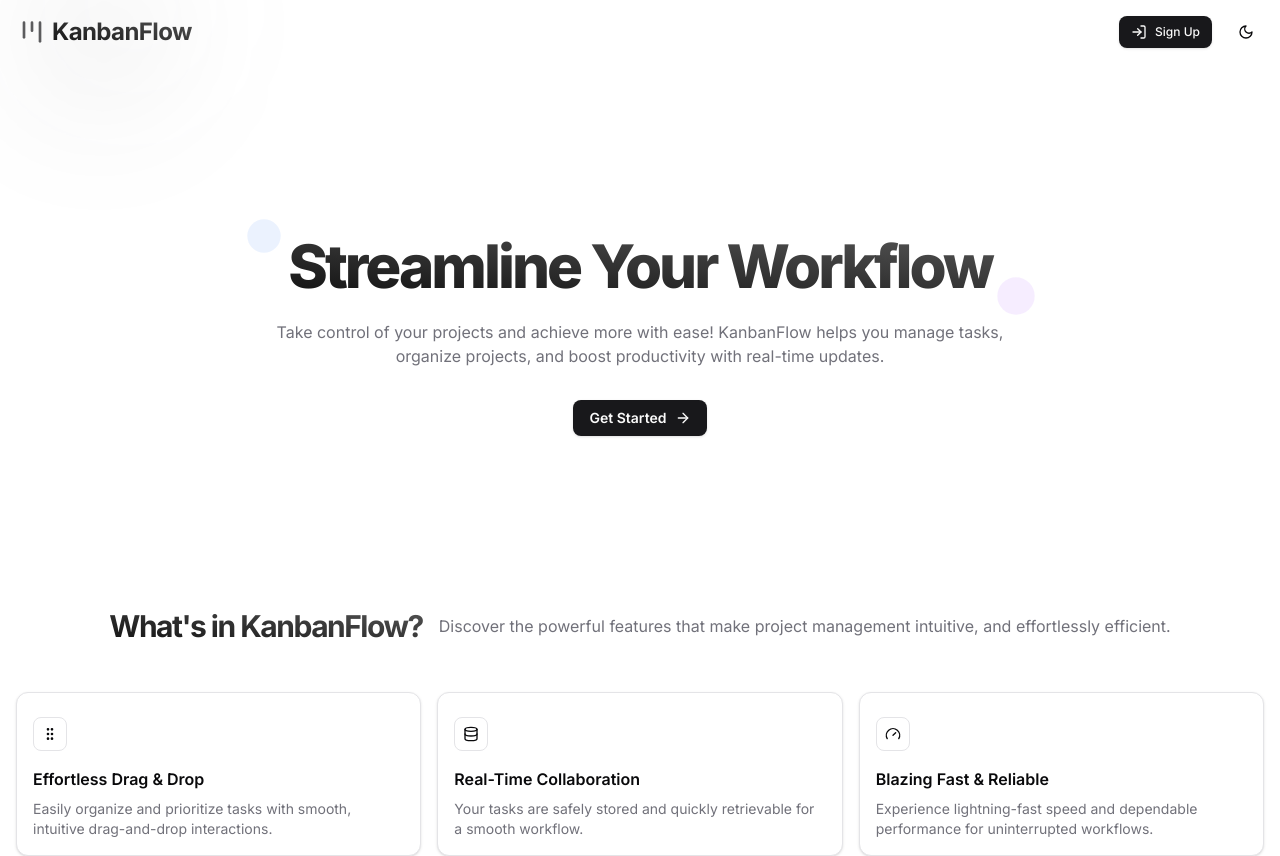
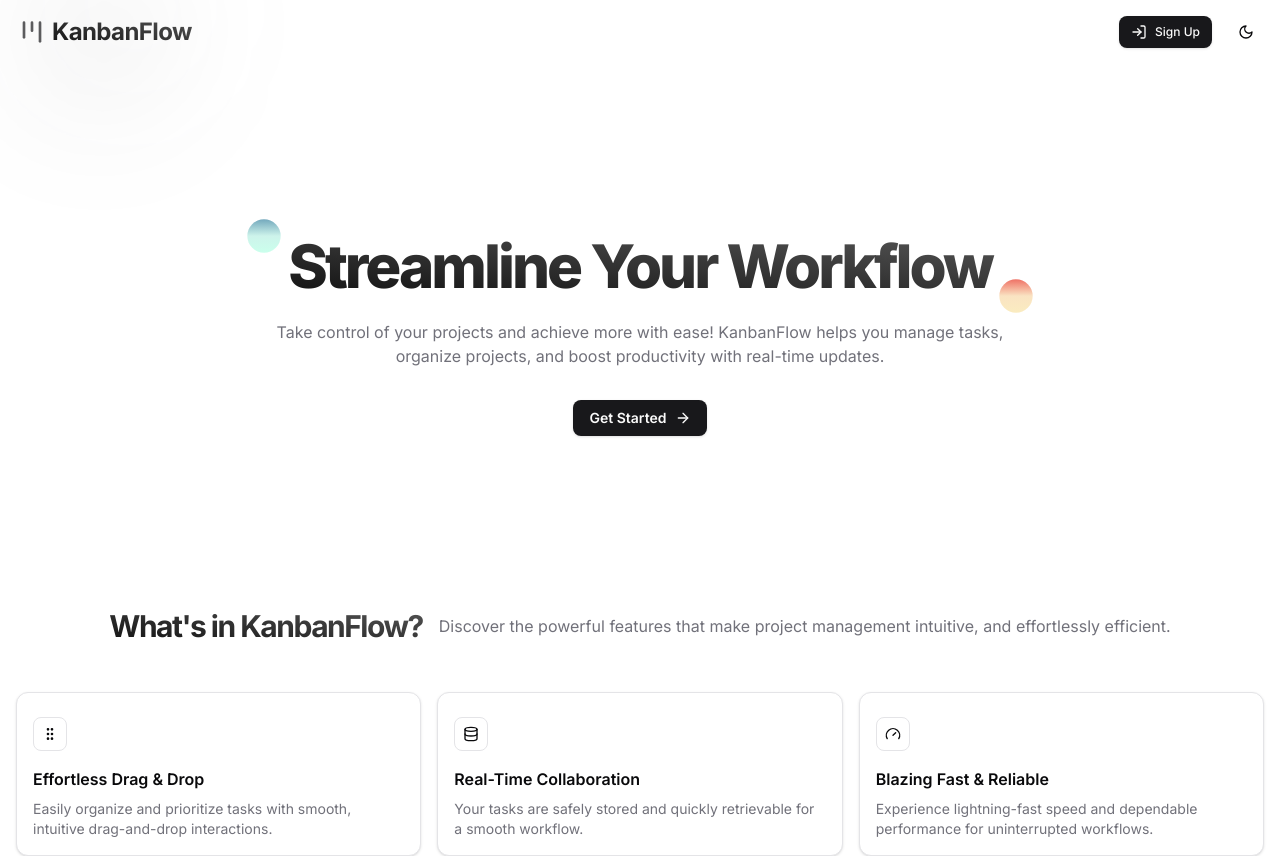
Before and after one commit to m-elagamy/kanbanflow, a Next.js app: page / in a window 1280 px wide. Shown: the top 856 px of the page. Built offline with nearby package versions, Linux system fonts and the light colour scheme.

Commit message:
style: update gradient in FloatingParticles component

```diff
--- a/src/components/landing/floating-particles.tsx
+++ b/src/components/landing/floating-particles.tsx
@@ -1,31 +1,31 @@
 "use client";
 
 import { motion } from "framer-motion";
+
+const particleVariant = {
+  animate: {
+    scale: [1, 1.2, 1],
+    transition: {
+      repeat: Infinity,
+      duration: 2,
+    },
+  },
+};
 
 const FloatingParticles = () => {
   return (
     <>
       <motion.div
-        className="absolute -left-2 -top-4 h-8 w-8 rounded-full bg-blue-500/10"
-        animate={{
-          scale: [1, 1.2, 1],
-          transition: {
-            repeat: Infinity,
-            duration: 2,
-          },
-        }}
+        className="absolute -left-2 -top-4 h-8 w-8 rounded-full bg-gradient-to-t from-[#51FFC0]/30 via-[#5AD8BC]/30 to-[#74A9BD] dark:from-[#004483]/10 dark:via-[#056F6E]/10 dark:to-[#045943]/10"
+        variants={particleVariant}
+        animate="animate"
         aria-hidden="true"
       />
       <motion.div
-        className="absolute -bottom-4 -right-2 h-8 w-8 rounded-full bg-purple-500/10"
-        animate={{
-          scale: [1, 1.2, 1],
-          transition: {
-            repeat: Infinity,
-            duration: 2,
-            delay: 0.5,
-          },
-        }}
+        className="absolute -bottom-4 -right-2 h-8 w-8 rounded-full bg-gradient-to-t from-[#EEBF2E]/30 via-[#EEA336]/30 to-[#EF7266] dark:from-[#6A0000]/10 dark:via-[#AA2A07]/10 dark:to-[#9A6B12]/10"
+        variants={particleVariant}
+        animate="animate"
+        transition={{ delay: 0.5 }}
         aria-hidden="true"
       />
     </>
```
